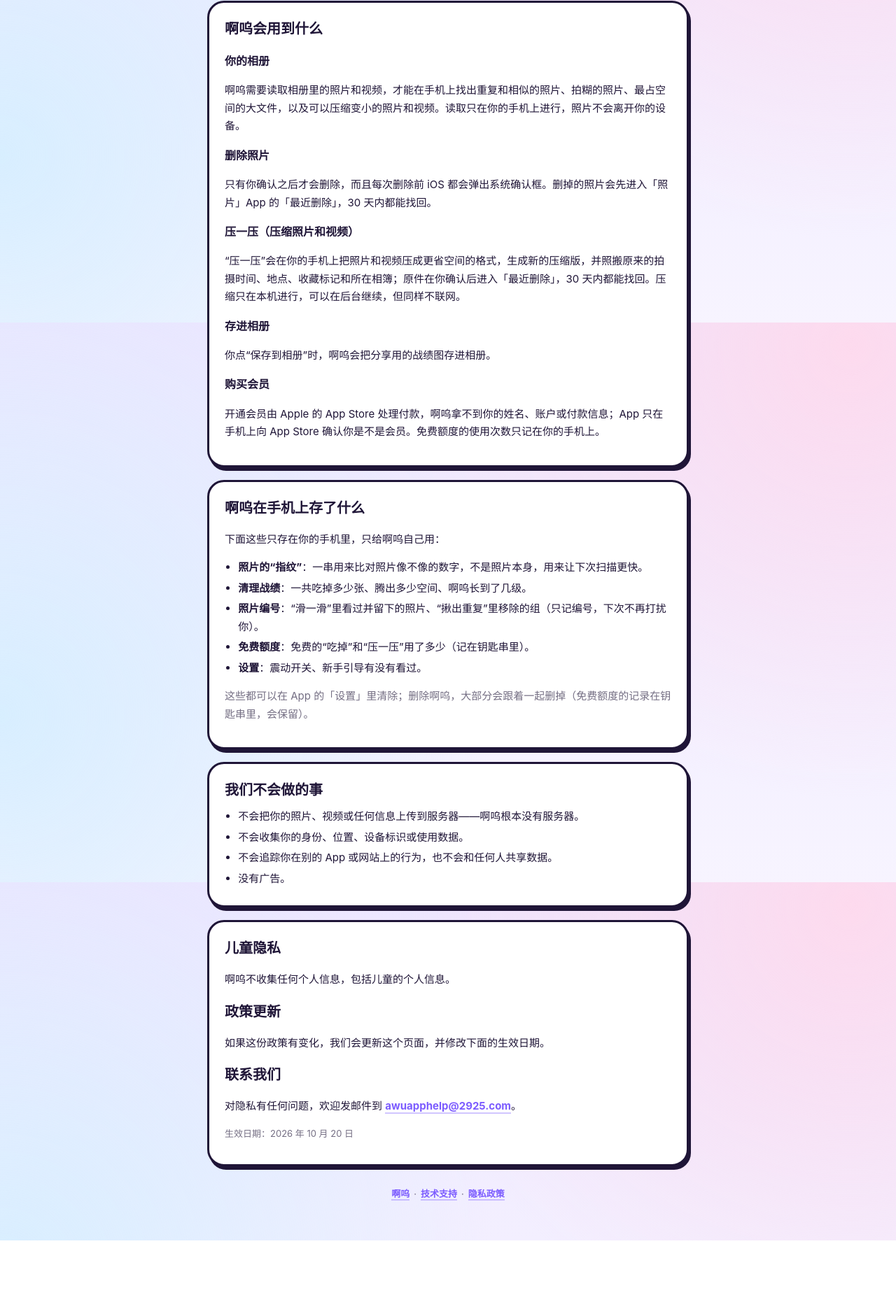
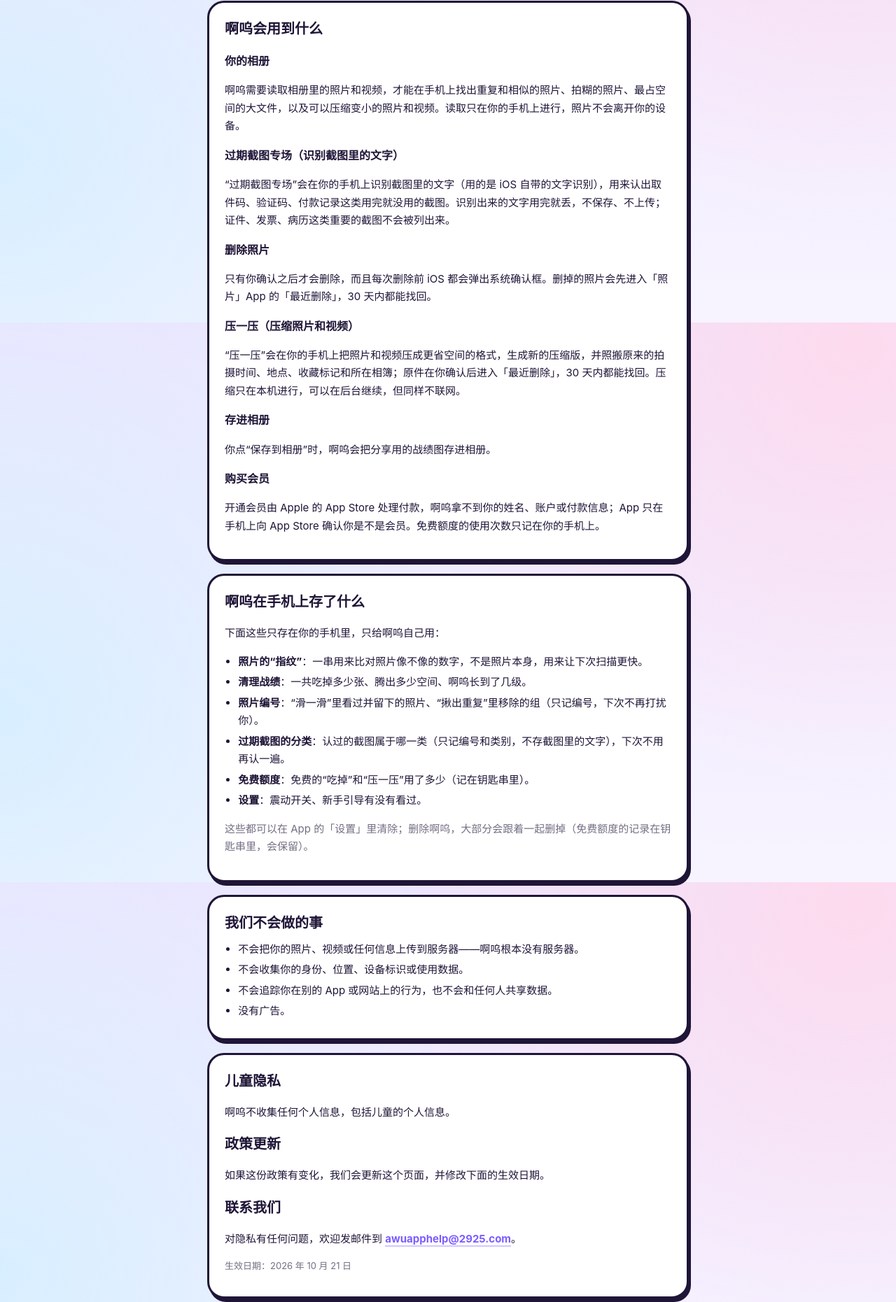
Before and after one commit to puer-ai/awu, a plain HTML site: page privacy.html in a window 1280 px wide. Shown: the part 339-2200 px from the top of the page at 70% size. Before the commit the page ends 2112 px from the top, so only its background shows below. Drawn offline with Linux system fonts and the light colour scheme.

Commit message:
隐私政策和客服页：加上过期截图专场、压一压保留的信息
Co-Authored-By: Claude Opus 5.5 <noreply@anthropic.com>

```diff
--- a/privacy.html
+++ b/privacy.html
@@ -33,6 +33,8 @@
     <h2>啊呜会用到什么</h2>
     <h3>你的相册</h3>
     <p>啊呜需要读取相册里的照片和视频，才能在手机上找出重复和相似的照片、拍糊的照片、最占空间的大文件，以及可以压缩变小的照片和视频。读取只在你的手机上进行，照片不会离开你的设备。</p>
+    <h3>过期截图专场（识别截图里的文字）</h3>
+    <p>“过期截图专场”会在你的手机上识别截图里的文字（用的是 iOS 自带的文字识别），用来认出取件码、验证码、付款记录这类用完就没用的截图。识别出来的文字用完就丢，不保存、不上传；证件、发票、病历这类重要的截图不会被列出来。</p>
     <h3>删除照片</h3>
     <p>只有你确认之后才会删除，而且每次删除前 iOS 都会弹出系统确认框。删掉的照片会先进入「照片」App 的「最近删除」，30 天内都能找回。</p>
     <h3>压一压（压缩照片和视频）</h3>
@@ -50,6 +52,7 @@
       <li><b>照片的“指纹”</b>：一串用来比对照片像不像的数字，不是照片本身，用来让下次扫描更快。</li>
       <li><b>清理战绩</b>：一共吃掉多少张、腾出多少空间、啊呜长到了几级。</li>
       <li><b>照片编号</b>：“滑一滑”里看过并留下的照片、“揪出重复”里移除的组（只记编号，下次不再打扰你）。</li>
+      <li><b>过期截图的分类</b>：认过的截图属于哪一类（只记编号和类别，不存截图里的文字），下次不用再认一遍。</li>
       <li><b>免费额度</b>：免费的“吃掉”和“压一压”用了多少（记在钥匙串里）。</li>
       <li><b>设置</b>：震动开关、新手引导有没有看过。</li>
     </ul>
@@ -73,7 +76,7 @@
     <p>如果这份政策有变化，我们会更新这个页面，并修改下面的生效日期。</p>
     <h2 style="margin-top:16px">联系我们</h2>
     <p>对隐私有任何问题，欢迎发邮件到 <a href="mailto:awuapphelp@2925.com">awuapphelp@2925.com</a>。</p>
-    <p class="muted small">生效日期：2026 年 10 月 20 日</p>
+    <p class="muted small">生效日期：2026 年 10 月 21 日</p>
   </div>
 
   <footer>
```
Also changed, not shown: support.html (+5 -1 lines).
